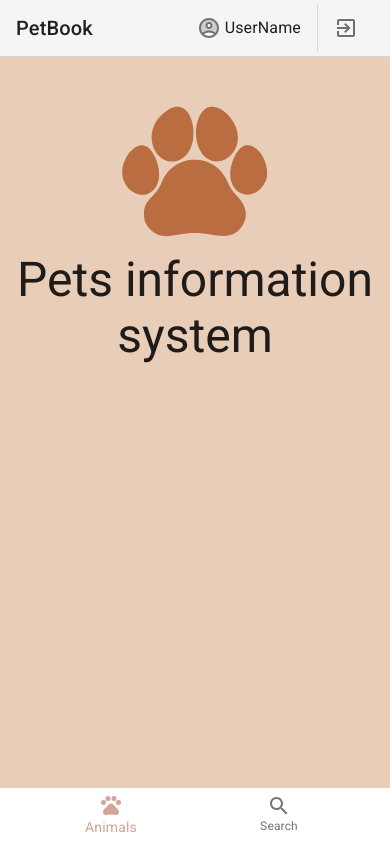
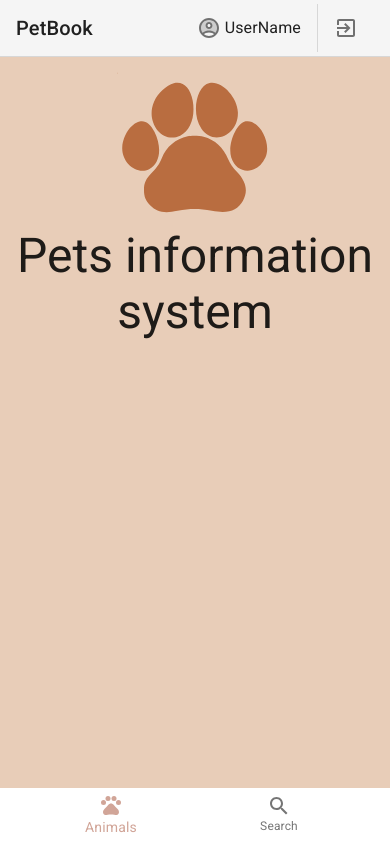
Before and after one commit to pets-oss/pets-front, a React (Create React App) app: page / in a window 390 px wide. Built offline with nearby package versions, Linux system fonts and the light colour scheme; what graphql.macro would draw is missing.

Commit message:
page spacing responsive optimization

```diff
--- a/src/App.tsx
+++ b/src/App.tsx
@@ -29,7 +29,12 @@ const useStyles = makeStyles(theme => ({
         backgroundColor: '#e8cdb8',
     },
     main: {
-        marginTop: theme.spacing(12),
+        [theme.breakpoints.down('sm')]: {
+            marginTop: 56 + 16,
+        },
+        [theme.breakpoints.up('sm')]: {
+            marginTop: 64 + 24,
+        },
         marginBottom: theme.spacing(10),
     },
     footer: {
```
